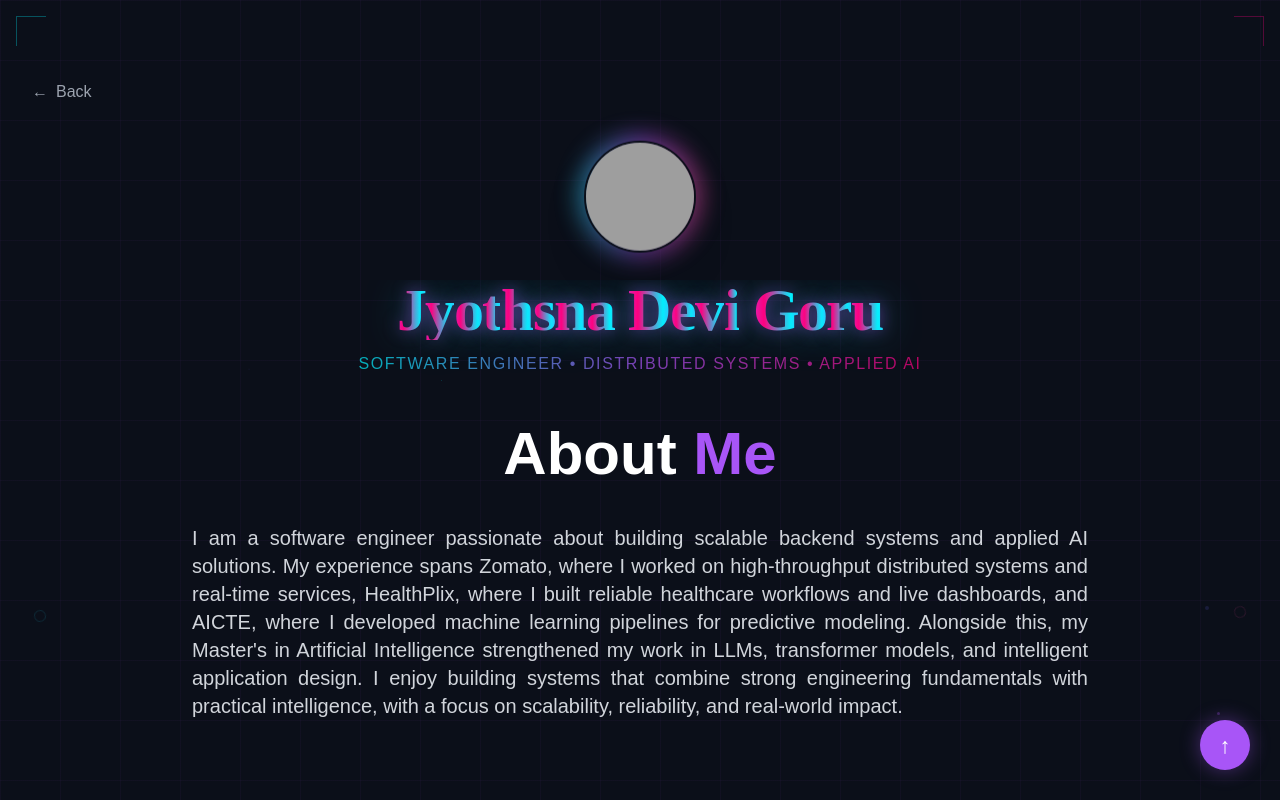
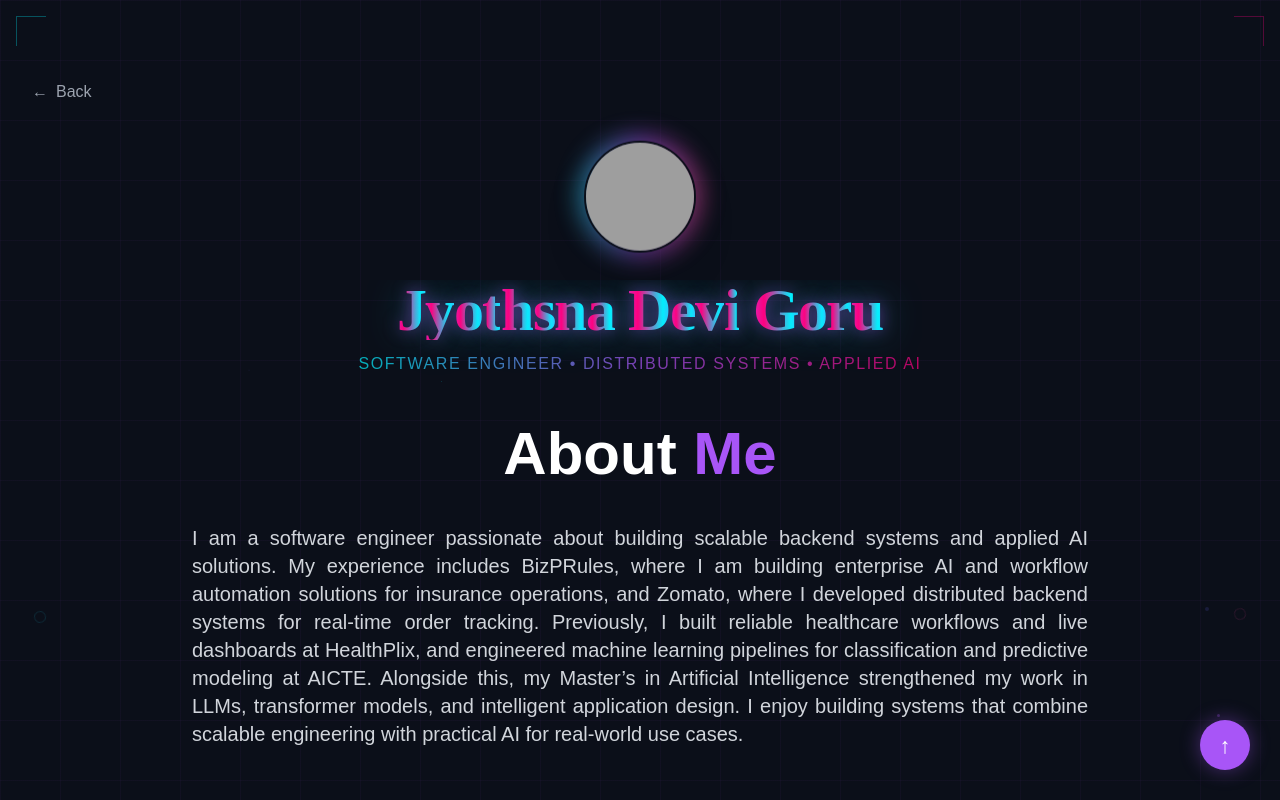
Before and after one commit to Jyothsna-jgoru/jyothsna-portfolio, a React (Create React App) app: page / in a window 1280 px wide. Both pictures are taken after a click on the button "My Work →". Shown: the top 800 px of the page. Built offline with nearby package versions, Linux system fonts and the light colour scheme; grey boxes are pictures that could not be loaded.

Commit message:
Update About section with BizPRules experience

```diff
--- a/src/components/Projects.tsx
+++ b/src/components/Projects.tsx
@@ -1600,7 +1600,7 @@ export default function Projects({ onBack }: ProjectsProps) {
 
           <AnimatedBlock direction="bottom" delay={0.15}>
             <p className="text-gray-300 leading-relaxed text-lg md:text-xl text-justify">
-              I am a software engineer passionate about building scalable backend systems and applied AI solutions. My experience spans Zomato, where I worked on high-throughput distributed systems and real-time services, HealthPlix, where I built reliable healthcare workflows and live dashboards, and AICTE, where I developed machine learning pipelines for predictive modeling. Alongside this, my Master's in Artificial Intelligence strengthened my work in LLMs, transformer models, and intelligent application design. I enjoy building systems that combine strong engineering fundamentals with practical intelligence, with a focus on scalability, reliability, and real-world impact.
+              I am a software engineer passionate about building scalable backend systems and applied AI solutions. My experience includes BizPRules, where I am building enterprise AI and workflow automation solutions for insurance operations, and Zomato, where I developed distributed backend systems for real-time order tracking. Previously, I built reliable healthcare workflows and live dashboards at HealthPlix, and engineered machine learning pipelines for classification and predictive modeling at AICTE. Alongside this, my Master’s in Artificial Intelligence strengthened my work in LLMs, transformer models, and intelligent application design. I enjoy building systems that combine scalable engineering with practical AI for real-world use cases.
             </p>
           </AnimatedBlock>
         </div>
```
